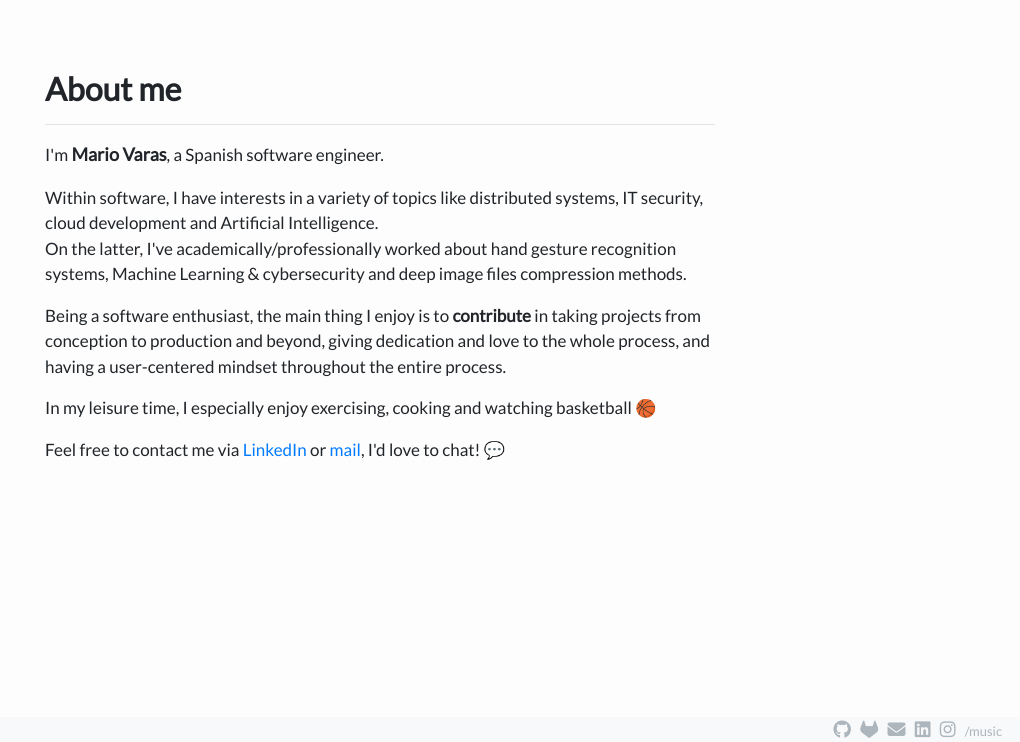
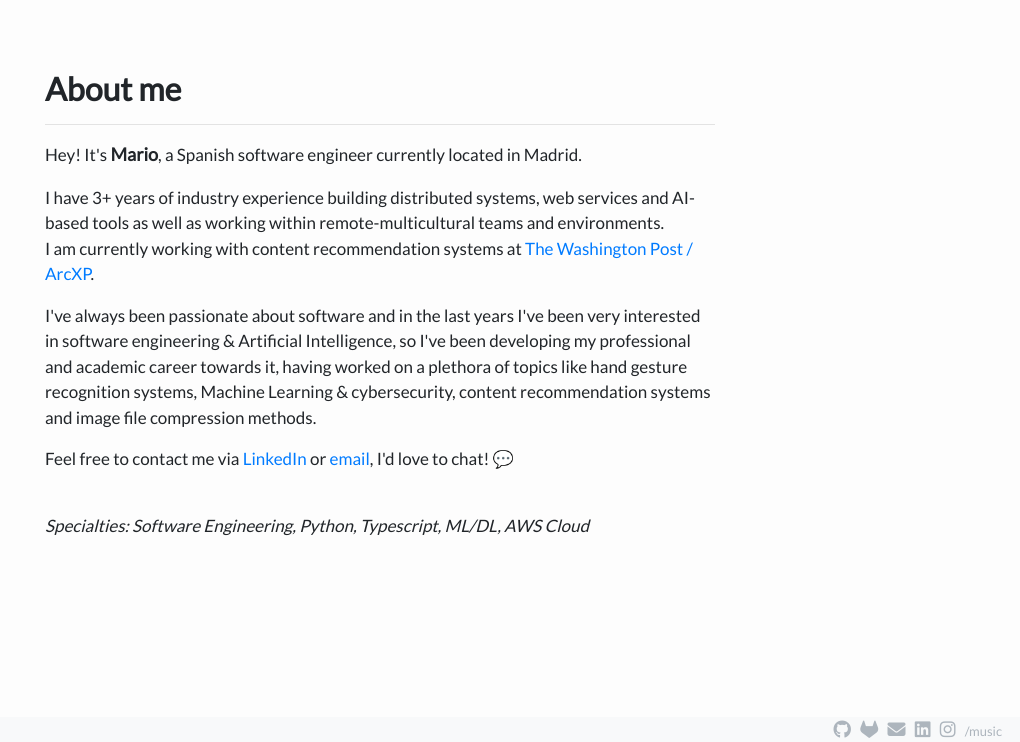
Before and after one commit to mavaras/site, a Flask app: page /about in a window 1280 px wide. Shown: the part 58-800 px from the top of the page, without its empty margins (260-1280 px from the left). Run offline with Flask 2, Linux system fonts and the light colour scheme; some libraries are stand-ins or nearby versions.

Commit message:
update jinja2, flask version

```diff
--- a/requirements.txt
+++ b/requirements.txt
@@ -1,6 +1,6 @@
-Flask==1.1.2
+Flask==2.1.0
 Flask-CORS==3.0.8
 gunicorn==20.0.4
-Jinja2==2.11.2
+Jinja2==3.1.2
 misaka==2.1.1
 pandas==1.3.1
--- a/templates/about.html
+++ b/templates/about.html
@@ -6,19 +6,21 @@
 <div class="container-fluid justify-content-center" style="width:auto; max-width: 700px;">
   <h2 style="font-weight: 750;">About me</h2><hr>
   <p style="line-height: 1.55;" align="justify">
-    I'm <strong style="font-size: 18px; font-weight: 700;">Mario Varas</strong>, a Spanish software engineer.
+    Hey! It's <strong style="font-size: 18px; font-weight: 700;">Mario</strong>, a Spanish software engineer currently located in Madrid.
     <p style="margin-bottom: 140;">
-    Within software, I have interests in a variety of topics like distributed systems, IT security, cloud development and Artificial Intelligence.<br>
-    On the latter, I've academically/professionally worked about hand gesture recognition systems, Machine Learning & cybersecurity and deep image files compression methods.
-    </p>
-    <p style="margin-bottom: 140;"></p>
-    Being a software enthusiast, the main thing I enjoy is to <strong>contribute</strong> in taking projects from conception to production and beyond, giving dedication and love to the whole process, and having a user-centered mindset throughout the entire process.
-    </p>
-    <p style="margin-bottom: 140;"></p>
-    In my leisure time, I especially enjoy exercising, cooking and watching basketball 🏀
+    I have 3+ years of industry experience building distributed systems, web services and AI-based tools as well as working within remote-multicultural teams and environments.<br>
+    I am currently working with content recommendation systems at <a href="https://www.arcxp.com/" target="blank">The Washington Post / ArcXP</a>.
     </p>
     <p style="margin-bottom: 140;">
-    Feel free to contact me via <a href="https://www.linkedin.com/in/mario-varas/" target="blank">LinkedIn</a> or <a href="mailto:elasgard@hotmail.es" target="blank">mail</a>, I'd love to chat! 💬
+    I've always been passionate about software and in the last years I've been very interested in software engineering & Artificial Intelligence, so I've been developing my professional and academic career towards it,
+    having worked on a plethora of topics like hand gesture recognition systems, Machine Learning & cybersecurity, content recommendation systems and image file compression methods.
+    </p>
+    <p style="margin-bottom: 140;">
+    Feel free to contact me via <a href="https://www.linkedin.com/in/mario-varas/" target="blank">LinkedIn</a> or <a href="mailto:elasgard@hotmail.es" target="blank">email</a>, I'd love to chat! 💬
+    </p>
+    <br>
+    <p style="margin-bottom: 140;">
+    <i>Specialties: Software Engineering, Python, Typescript, ML/DL, AWS Cloud</i>
     </p>
   <p>
 </div>
```
